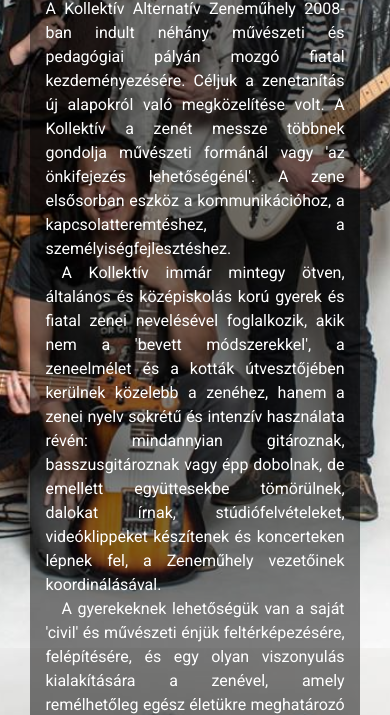
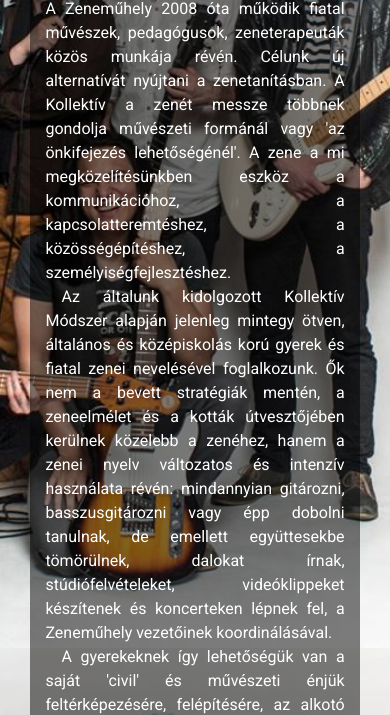
Before and after one commit to gsanta/kollektiv, a plain HTML site: page index.html in a window 390 px wide. Shown: the part 196-911 px from the top of the page. Drawn offline with Linux system fonts and the light colour scheme.

Commit message:
new background added, new main text added, contact text added

```diff
--- a/index.html
+++ b/index.html
@@ -14,7 +14,7 @@
 
       }
 
-      #textbox {
+      .textbox {
         font-family: "Roboto", sans-serif;
         line-height: 1.5em;
         color: white;
@@ -25,29 +25,39 @@
         margin: 6% 9% 0 0;
       }
 
-      #textbox .first {
+      .textbox .first {
         text-indent: 0;
       }
 
-      #textbox div {
+      .textbox div {
         text-indent: 1em;
         text-align:justify;
       }
 
       @media (max-width: 740px) {
-        #textbox{
+        .textbox{
           width: 80%;
-            float: none !important;
-            margin: 12% auto 0;
+          float: none !important;
+          margin: 12% auto 0;
+        }
+
+        #main-text {
+          padding-bottom: 50px;
         }
       }
+
       @media (max-width: 470px) {
         body, html {
           height: auto;
         }
+
+        #main-text {
+          padding-bottom: 50px;
+        }
       }
+
       @media (max-height: 740px) {
-        #textbox{
+        .textbox{
             margin-top: 1%;
         }
         body, html {
@@ -55,7 +65,7 @@
         }
       }
 
-      #textbox h1 {
+      .textbox h1 {
         text-align: center;
         font-weight: 100;
         color: #fdfdff;
@@ -68,29 +78,37 @@
         font-weight:bolder;
       }
 
-      #textbox a {
+      .textbox a {
         display: block;
         float: right;
       }
     </style>
   </head>
   <body >
-    <div id="textbox">
+    <div class="textbox" id="main-text">
       <h1 id="title">KO<span class="bold">L</span>LEK<span class="bold">T</span>ÍV ALTE<span class="bold">R</span>NATÍV ZENEMŰHELY</h1>
       <div class="first">
-      A Kollektív Alternatív Zeneműhely 2008-ban indult néhány művészeti és pedagógiai pályán mozgó fiatal kezdeményezésére. Céljuk a zenetanítás új alapokról való megközelítése volt. A Kollektív a zenét messze többnek gondolja művészeti formánál vagy 'az önkifejezés lehetőségénél'. A zene elsősorban eszköz a kommunikációhoz, a kapcsolatteremtéshez, a személyiségfejlesztéshez.
+      A Zeneműhely 2008 óta működik fiatal művészek, pedagógusok, zeneterapeuták közös munkája révén. Célunk új alternatívát nyújtani a zenetanításban. A Kollektív a zenét messze többnek gondolja művészeti formánál vagy 'az önkifejezés lehetőségénél'. A zene a mi megközelítésünkben eszköz a kommunikációhoz, a kapcsolatteremtéshez, a közösségépítéshez, a személyiségfejlesztéshez.
       </div>
 
      <div>
-      A Kollektív immár mintegy ötven, általános és középiskolás korú gyerek és fiatal zenei nevelésével foglalkozik, akik nem a 'bevett módszerekkel', a zeneelmélet és a kották útvesztőjében kerülnek közelebb a zenéhez, hanem a zenei nyelv sokrétű és intenzív használata révén: mindannyian gitároznak, basszusgitároznak vagy épp dobolnak, de emellett együttesekbe tömörülnek, dalokat írnak, stúdiófelvételeket, videóklippeket készítenek és koncerteken lépnek fel, a Zeneműhely vezetőinek koordinálásával.
+      Az általunk kidolgozott Kollektív Módszer alapján jelenleg mintegy ötven, általános és középiskolás korú gyerek és fiatal zenei nevelésével foglalkozunk. Ők nem a bevett stratégiák mentén, a zeneelmélet és a kották útvesztőjében kerülnek közelebb a zenéhez, hanem a zenei nyelv változatos és intenzív használata révén: mindannyian gitározni, basszusgitározni vagy épp dobolni tanulnak, de emellett együttesekbe tömörülnek, dalokat írnak, stúdiófelvételeket, videóklippeket készítenek és koncerteken lépnek fel, a Zeneműhely vezetőinek koordinálásával.
      </div>
 
       <div>
-      A gyerekeknek lehetőségük van a saját 'civil' és művészeti énjük feltérképezésére, felépítésére, és egy olyan viszonyulás kialakítására a zenével, amely remélhetőleg egész életükre meghatározó része lesz a személyiségüknek.
+      A gyerekeknek így lehetőségük van a saját 'civil' és művészeti énjük feltérképezésére, felépítésére, az alkotó jellegű bekapcsolódásra egy sokszínű közösségbe, valamint egy olyan viszonyulás kialakítására a zenével, amely egész életükben meghatározó része marad a személyiségüknek.
+      </div>
+
+      <div>
+        Programjainkról átfogó képet szerezhettek Facebook- és Youtube-felületünkön.
       </div>
 
       <a href="https://www.youtube.com/kollektivband" target="_blank"><img stlye="display:block;float:right" src="images/youtube.png" width="40" height="40"/></a>
       <a href="https://www.facebook.com/kollektivalternativ?ref=br_tf" target="_blank" ><img stlye="display:block;float:right" src="images/facebook.png" width="40" height="40"/></a>
     </div>
+
+    <div class="textbox">
+      Kontakt: +36305540638 +36205413553 kollektivzenemuhely@kollektivzenemuhely.com
+    </div>
   </body>
 </html>
```
